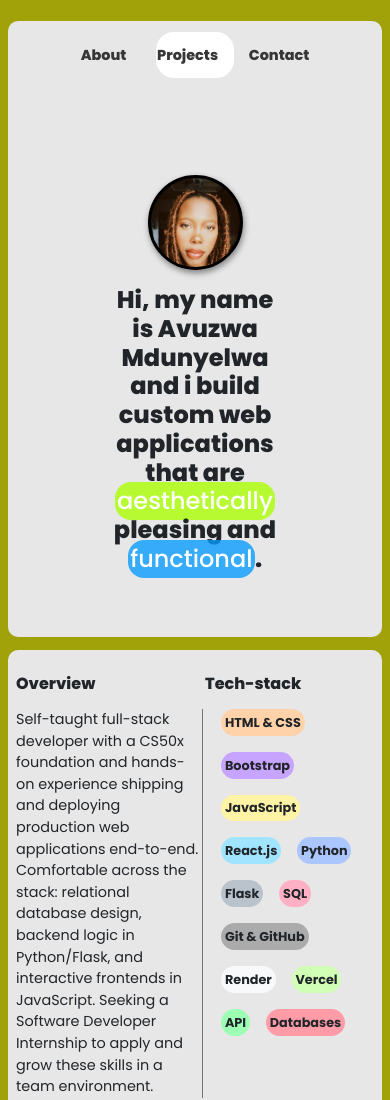
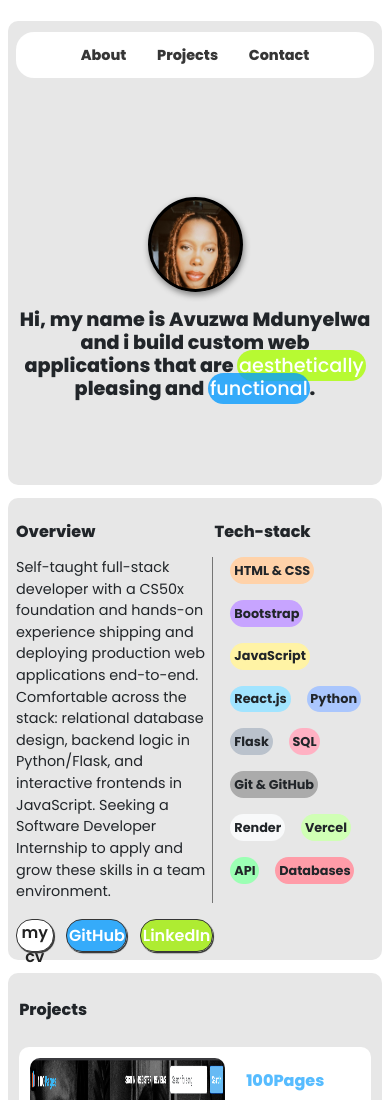
Before and after one commit to AvuMdunyelwa/my-portfolio-app, a React (Vite) app: page / in a window 390 px wide. Shown: the top 1100 px of the page. Built offline with nearby package versions, Linux system fonts and the light colour scheme.

Commit message:
Update responsive styles in App.css

```diff
--- a/src/App.css
+++ b/src/App.css
@@ -150,9 +150,30 @@ section {
 }
 
 @media screen and (max-width: 750px) {
+    .hero-section {
+        height: 55vh;
+    }
 
-    body {
-        background-color: rgb(161, 161, 9);
+    header {
+        nav {
+            width: 100%;
+        }
+    }
+
+    #intro {
+        h1 {
+            width: 100%;
+            font-size: 1.2rem;
+        }
+    }
+
+    .overview, .tech-stack {
+        width: 100%;
+    }
+
+    .overview button {
+        width: 20vw;
+        height: 4vh;
     }
 
 }
```
